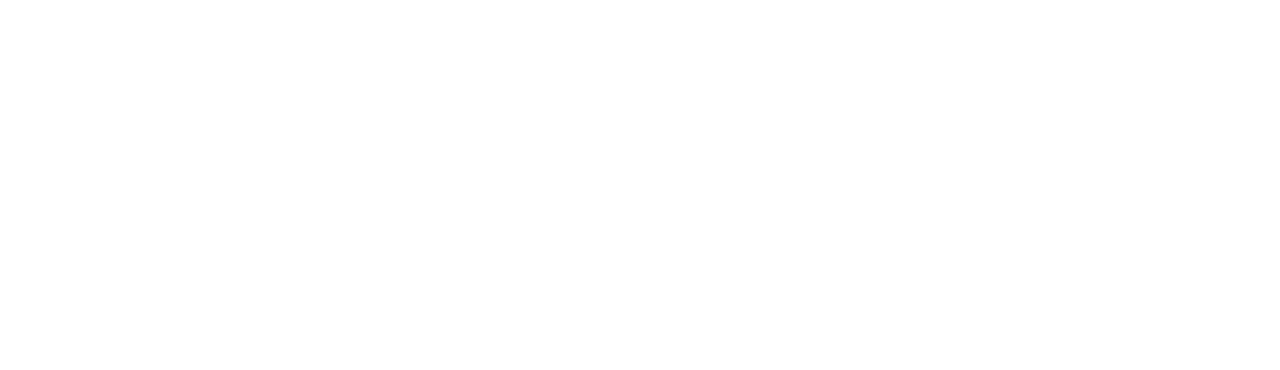
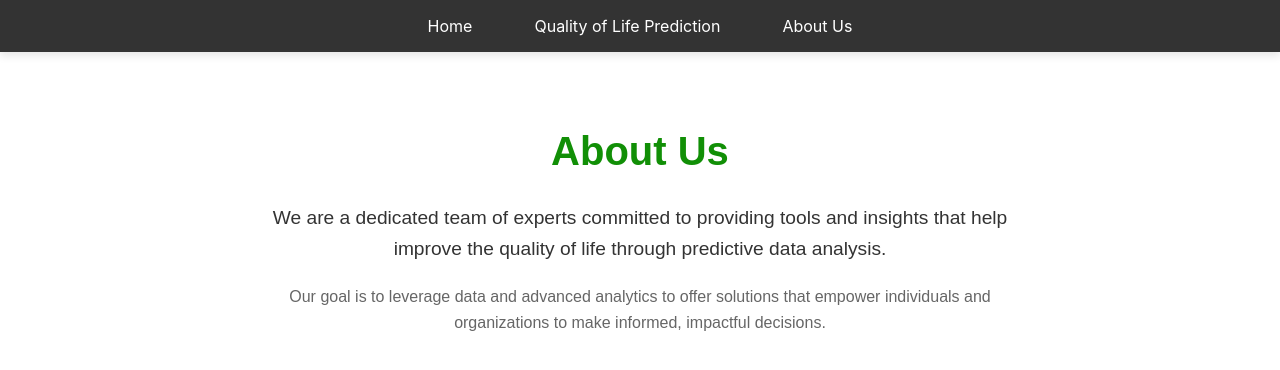
Before and after one commit to tharuka7/ForntEnd_QOL, a React (Create React App) app: page /about in a window 1280 px wide. Before the commit this address had no page. Shown: the top 370 px of the page. Built offline with nearby package versions, Linux system fonts and the light colour scheme.

Commit message:
adding navbar

```diff
--- a/src/App.css
+++ b/src/App.css
@@ -7,7 +7,7 @@
 
 .App-header {
   background-color: #118f06;
-  padding: 20px;
+  padding: 10px;
   color: white;
 }
 
@@ -67,7 +67,7 @@
 .start-button {
   font-size: 1rem;
   padding: 10px 20px;
-  background-color: #007bff;
+  background-color: #118f06;
   color: #fff;
   border: none;
   border-radius: 5px;
@@ -76,5 +76,5 @@
 }
 
 .start-button:hover {
-  background-color: #0056b3;
+  background-color: #118f06;
 }
--- a/src/App.js
+++ b/src/App.js
@@ -1,18 +1,26 @@
 // src/App.js
 import React from 'react';
-import PredictionForm from './PredictionForm';
+import { BrowserRouter, Routes, Route } from 'react-router-dom';
+import Navbar from './components/Navbar';
+import LandingPage from './components/LandingPage';
+import PredictionForm from './components/PredictionForm';
+import AboutUs from './components/AboutUs';
 import './App.css';
-import { BrowserRouter, Routes, Route } from 'react-router-dom';
-import LandingPage from './LandingPage';
 
 function App() {
   return (
     <BrowserRouter>
       <div>
+        {/* Navbar displayed across all pages */}
+        <Navbar />
         <div>
           <Routes>
+            {/* Home page */}
             <Route path="/" element={<LandingPage />} />
-            <Route path="/prediction" element={<PredictionForm/>} />
+            {/* Quality of Life Prediction page */}
+            <Route path="/prediction" element={<PredictionForm />} />
+            {/* About Us page */}
+            <Route path="/about" element={<AboutUs />} />
           </Routes>
         </div>
       </div>
@@ -20,13 +28,4 @@
   );
 }
 
-// <div className="App">
-    //   <header className="App-header">
-    //     <h1>Quality of Life Prediction</h1>
-    //   </header>
-    //   <main>
-    //     <PredictionForm />
-    //   </main>
-    // </div>
-
 export default App;
--- /dev/null
+++ b/src/components/AboutUs.js
@@ -0,0 +1,30 @@
+// src/components/AboutUs.js
+import React from 'react';
+
+const AboutUs = () => {
+  return (
+    <div
+      style={{
+        maxWidth: '800px',
+        margin: '0 auto',
+        padding: '40px 20px',
+        textAlign: 'center',
+        fontFamily: 'Arial, sans-serif',
+        lineHeight: '1.6',
+        color: '#333',
+      }}
+    >
+      <h1 style={{ fontSize: '2.5rem', marginBottom: '20px', color: '#118f06' }}>About Us</h1>
+      <p style={{ fontSize: '1.2rem', marginBottom: '20px' }}>
+        We are a dedicated team of experts committed to providing tools and insights that help improve
+        the quality of life through predictive data analysis.
+      </p>
+      <p style={{ fontSize: '1rem', color: '#666' }}>
+        Our goal is to leverage data and advanced analytics to offer solutions that empower individuals and
+        organizations to make informed, impactful decisions.
+      </p>
+    </div>
+  );
+};
+
+export default AboutUs;
--- a/src/LandingPage.js
+++ b/src/components/LandingPage.js
@@ -1,7 +1,7 @@
 // src/LandingPage.js
 import React from 'react';
 import { useNavigate } from 'react-router-dom';
-import './App.css';
+import '../App.css';
 
 function LandingPage() {
   const navigate = useNavigate();
--- /dev/null
+++ b/src/components/Navbar.css
@@ -0,0 +1,35 @@
+/* src/components/Navbar.css */
+
+.navbar-container {
+    background-color: #333;
+    padding: 1em;
+    display: flex;
+    justify-content: center;
+    box-shadow: 0px 4px 8px rgba(0, 0, 0, 0.1);
+  }
+
+  .navbar-list {
+    list-style-type: none;
+    margin: 0;
+    padding: 0;
+    display: flex;
+    gap: 2em;
+  }
+
+  .navbar-item {
+    display: inline;
+  }
+
+  .navbar-link {
+    color: #fff;
+    text-decoration: none;
+    font-size: 1rem;
+    padding: 10px 15px;
+    transition: background-color 0.3s, color 0.3s;
+    border-radius: 5px;
+  }
+
+  .navbar-link:hover {
+    background-color: #118f06;
+    color: #fff;
+  }
--- /dev/null
+++ b/src/components/Navbar.js
@@ -0,0 +1,18 @@
+// src/components/Navbar.js
+import React from 'react';
+import { Link } from 'react-router-dom';
+import './Navbar.css';
+
+const Navbar = () => {
+  return (
+    <nav className="navbar-container">
+      <ul className="navbar-list">
+        <li className="navbar-item"><Link to="/" className="navbar-link">Home</Link></li>
+        <li className="navbar-item"><Link to="/prediction" className="navbar-link">Quality of Life Prediction</Link></li>
+        <li className="navbar-item"><Link to="/about" className="navbar-link">About Us</Link></li>
+      </ul>
+    </nav>
+  );
+};
+
+export default Navbar;
--- a/src/PredictionForm.js
+++ b/src/components/PredictionForm.js
@@ -1,7 +1,7 @@
 // src/PredictionForm.js
 import React, { useState } from 'react';
 import axios from 'axios';
-import './App.css';
+import '../App.css';
 
 
 const PredictionForm = () => {
```
